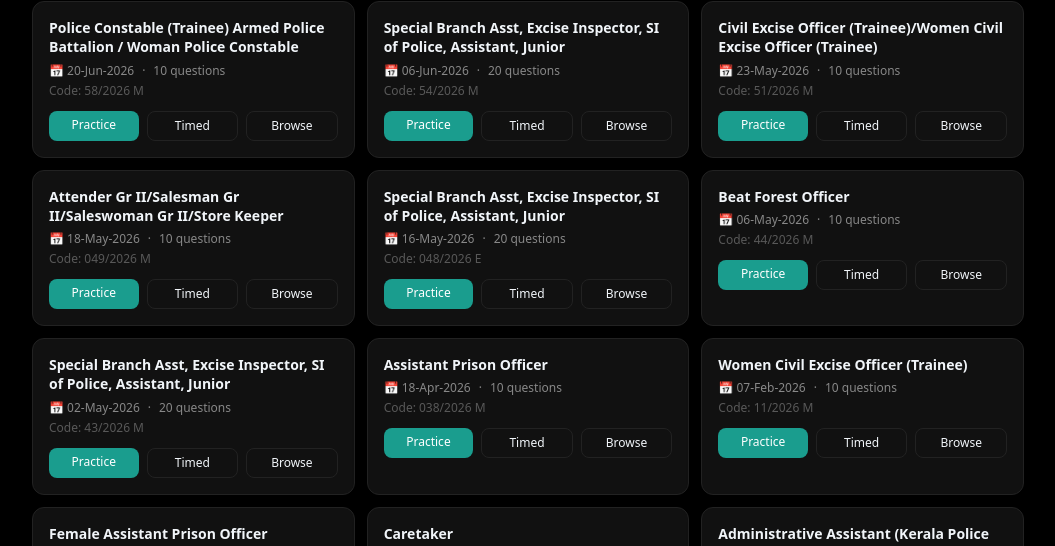
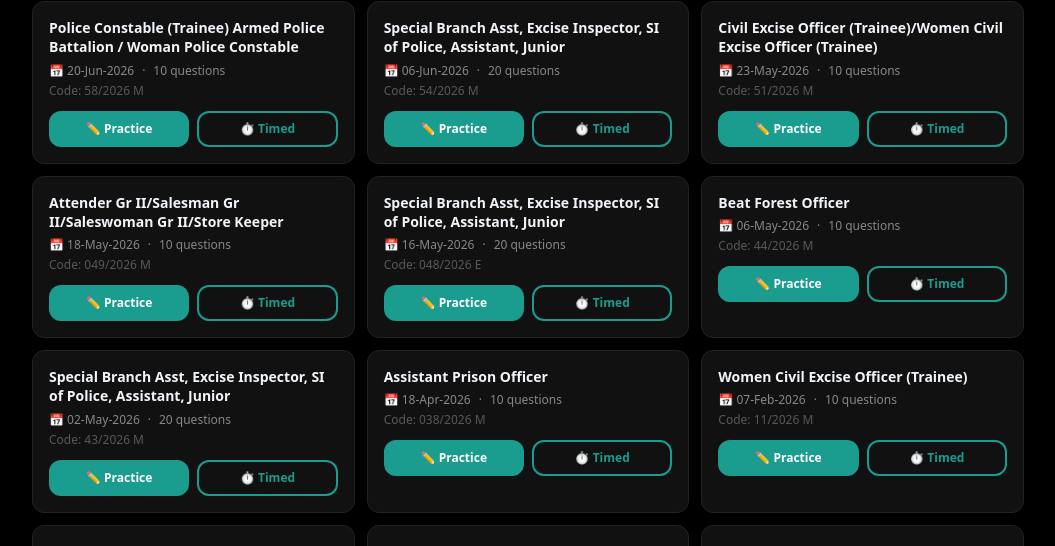
Before and after one commit to paggyandrews-web/HOW-COME-, a React (Vite) app: page /papers in a window 1280 px wide. Shown: the part 219-765 px from the top of the page, without its empty margins (112-1167 px from the left). Built offline with nearby package versions, Linux system fonts and the light colour scheme; no server answers.

Commit message:
fix: remove Browse button from Papers, cleaner Practice/Timed buttons

```diff
--- a/src/pages/Papers.jsx
+++ b/src/pages/Papers.jsx
@@ -85,24 +85,27 @@ export default function Papers() {
               <div className="flex gap-2">
                 <Link
                   to={`/quiz?paper=${paper.id}&mode=practice`}
-                  className="flex-1 text-center py-1.5 rounded-lg text-xs font-medium"
-                  style={{ background: 'var(--accent)', color: 'var(--accent-text)' }}
+                  className="flex-1 text-center py-2 rounded-xl text-xs font-bold"
+                  style={{
+                    background: 'var(--accent)',
+                    color: 'var(--accent-text)',
+                    border: '2px solid var(--accent)',
+                    touchAction: 'manipulation',
+                  }}
                 >
-                  Practice
+                  ✏️ Practice
                 </Link>
                 <Link
                   to={`/quiz?paper=${paper.id}&mode=timed`}
-                  className="flex-1 text-center py-1.5 rounded-lg text-xs font-medium"
-                  style={{ background: 'var(--bg2)', color: 'var(--text)', border: '1px solid var(--border)' }}
+                  className="flex-1 text-center py-2 rounded-xl text-xs font-bold"
+                  style={{
+                    background: 'transparent',
+                    color: 'var(--accent)',
+                    border: '2px solid var(--accent)',
+                    touchAction: 'manipulation',
+                  }}
                 >
-                  Timed
-                </Link>
-                <Link
-                  to={`/quiz?paper=${paper.id}&mode=browse`}
-                  className="flex-1 text-center py-1.5 rounded-lg text-xs font-medium"
-                  style={{ background: 'var(--bg2)', color: 'var(--text)', border: '1px solid var(--border)' }}
-                >
-                  Browse
+                  ⏱️ Timed
                 </Link>
               </div>
             </div>
```
